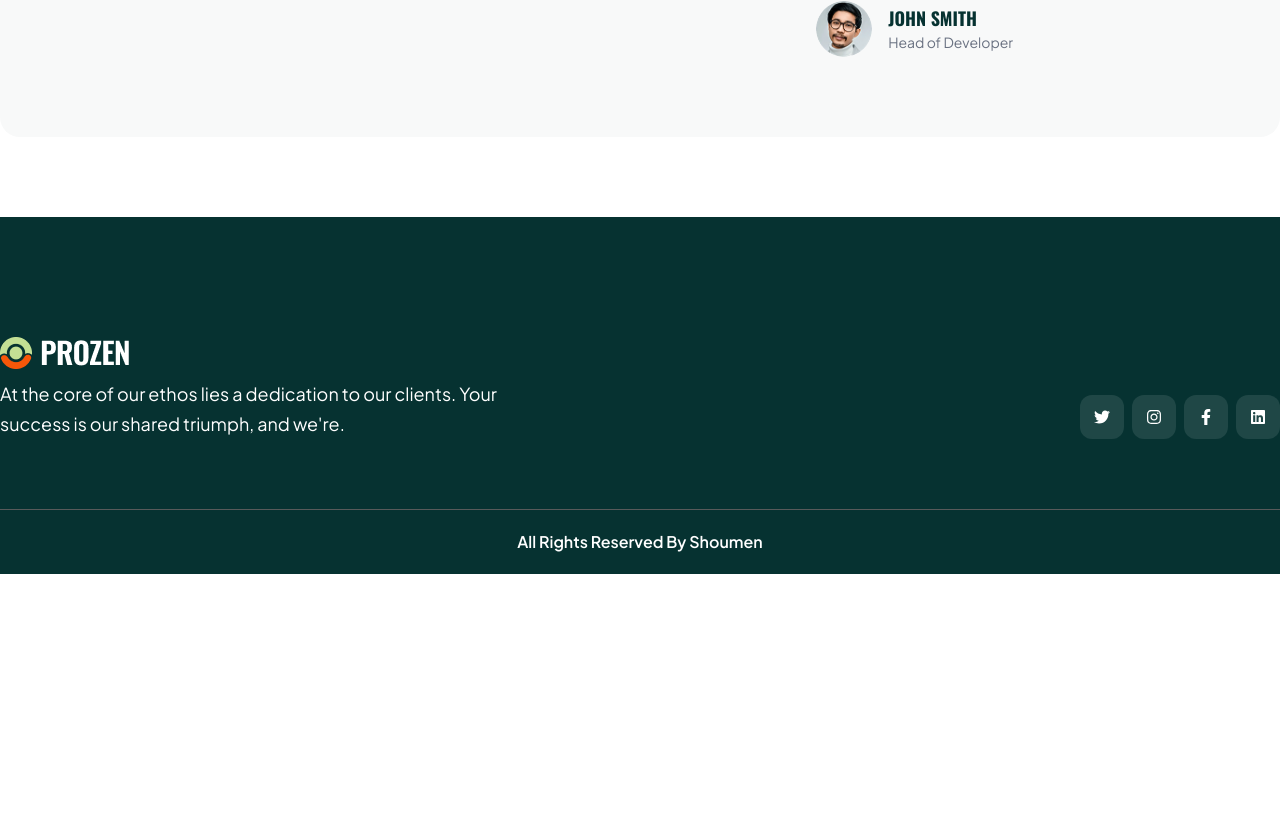
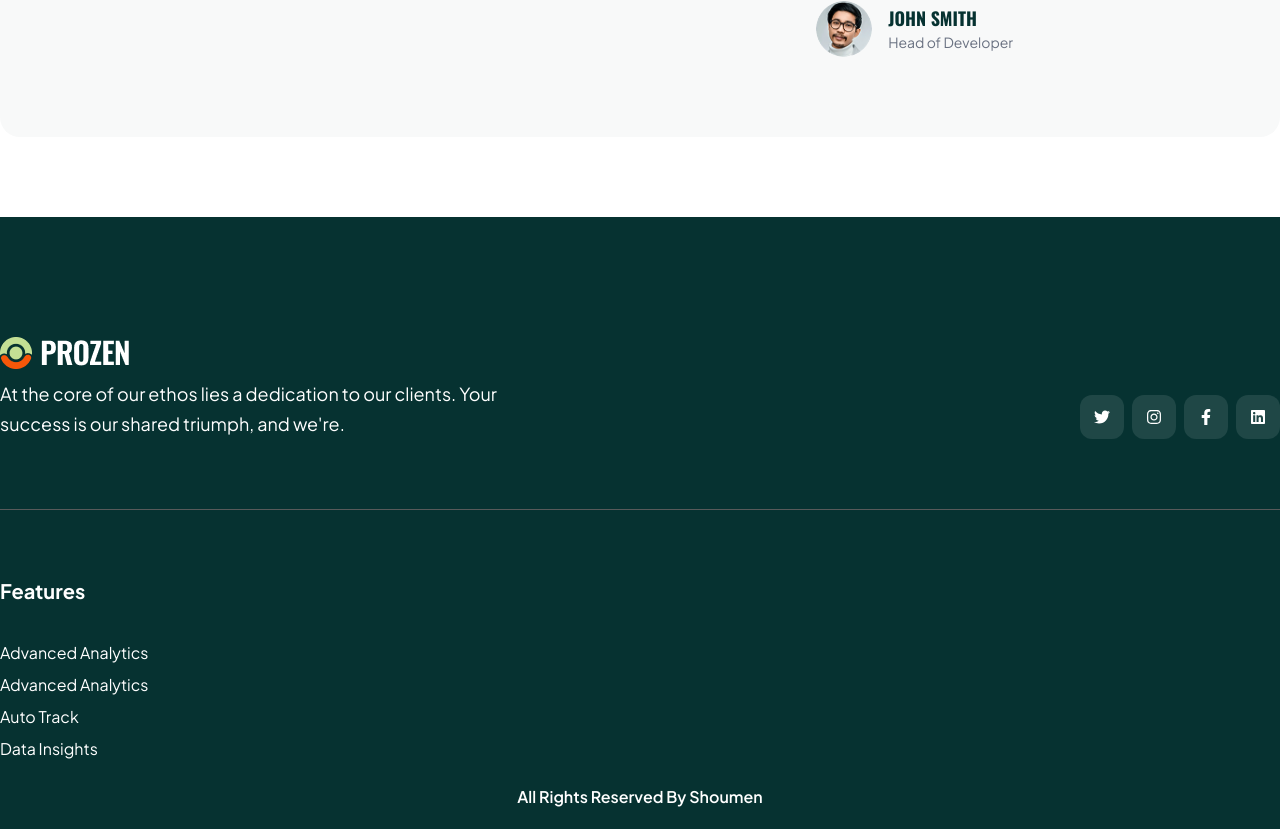
Before and after one commit to shoumen-shomu/prozen, a Next.js app: page / in a window 1280 px wide. Shown: the part 6014-6843 px from the top of the page. Before the commit the page ends 6588 px from the top, so only its background shows below. Built offline with nearby package versions, Linux system fonts and the light colour scheme.

Commit message:
footer features part done

```diff
--- a/app/_components/common/Footer.jsx
+++ b/app/_components/common/Footer.jsx
@@ -5,6 +5,7 @@ import { FaTwitter } from "react-icons/fa";
 import { FaInstagram } from "react-icons/fa";
 import { FaFacebookF } from "react-icons/fa";
 import { FaLinkedin } from "react-icons/fa";
+import Link from "next/link";
 
 
 const Footer = () => {
@@ -13,7 +14,7 @@ const Footer = () => {
       <section id="footer">
         <div className="bg-[#063231] ">
           <Container>
-            <div className="pt-[120px] pb-[70px] border-b border-[#575a5a]">
+            <div className="pt-30 pb-17.5 border-b border-[#575a5a]">
               <Image src={"/footerlogo.png"} alt="" width={131} height={31} />
               <div className="flex justify-between items-end">
                 <p className="font-jakarta font-normal text-[18px] text-white leading-[30px] w-[497px] mt-[10px]">
@@ -36,6 +37,26 @@ const Footer = () => {
                 </div>
               </div>
             </div>
+            <div className="flex gap-[250px] mt-[65px]">
+              <div className="">
+                <h4 className="font-jakarta font-bold text-[20px] text-white leading-8 pb-[30px]">Features</h4>
+                <ul>
+                  <li className="font-jakarta font-normal text-[16px] text-white leading-8">
+                    <Link href={"/"}>Advanced Analytics</Link>
+                  </li>
+                  <li className="font-jakarta font-normal text-[16px] text-white leading-8">
+                    <Link href={"/"}>Advanced Analytics</Link>
+                  </li>
+                  <li className="font-jakarta font-normal text-[16px] text-white leading-8">
+                    <Link href={"/"}>Auto Track</Link>
+                  </li>
+                  <li className="font-jakarta font-normal text-[16px] text-white leading-8">
+                    <Link href={"/"}>Data Insights</Link>
+                  </li>
+                </ul>
+              </div>
+
+            </div>
             <p className="font-jakarta font-bold font-semibold text-white text-center py-5">All Rights Reserved By Shoumen</p>
           </Container>
         </div>
```
